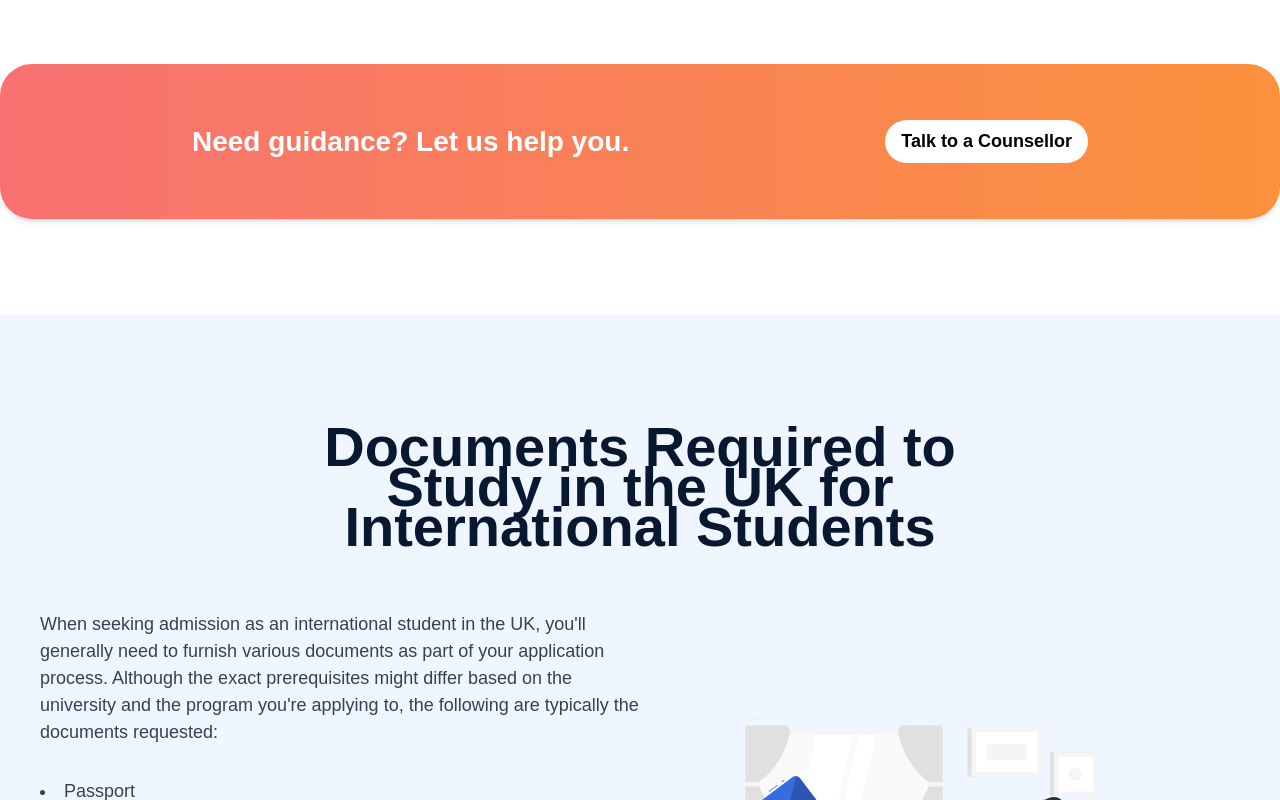
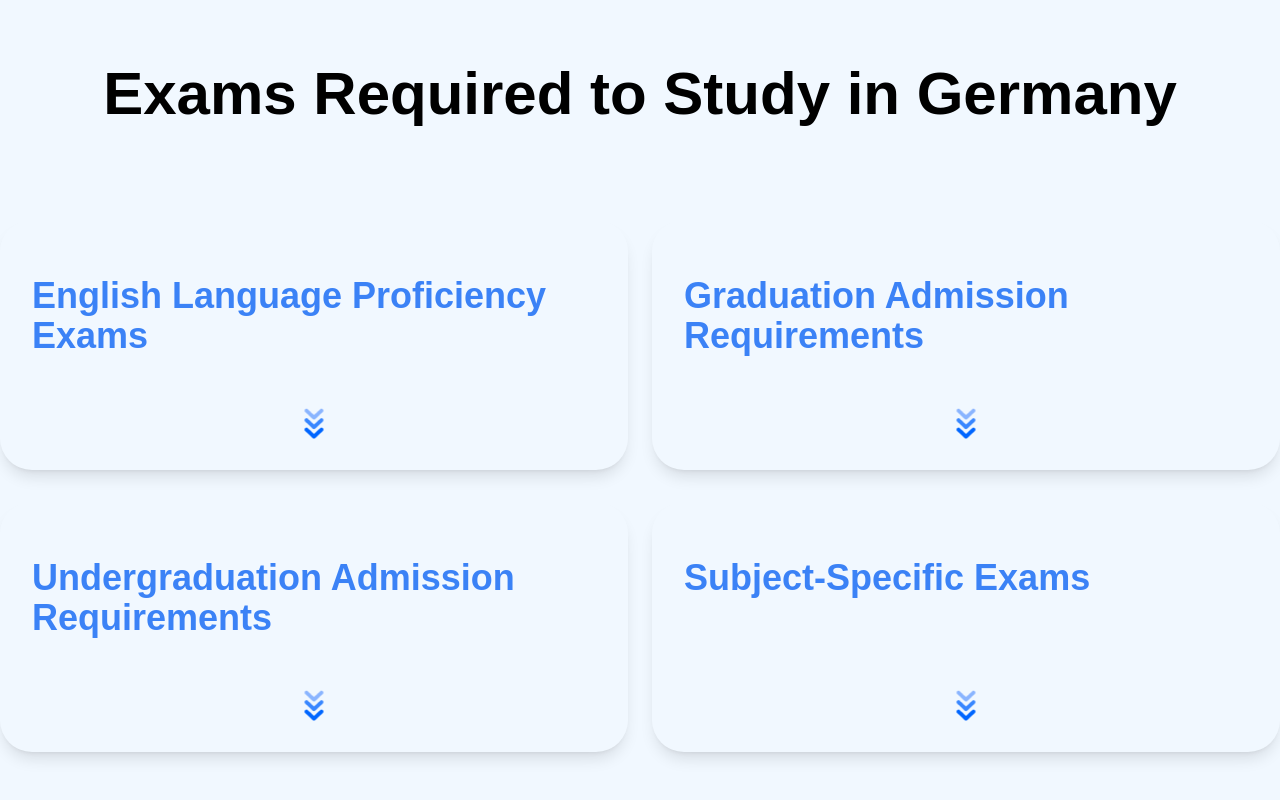
Before and after one commit to Riyaz350/Shabuj-Global-Main, a React (Vite) app: page /StudyDestination in a window 1280 px wide. Shown: the part 4920-5720 px from the top of the page. Built offline with nearby package versions, Linux system fonts and the light colour scheme.

Commit message:
exem section is good to go

```diff
--- /dev/null
+++ b/src/Components/Study_Destination_Components/Exams.jsx
@@ -0,0 +1,228 @@
+import { motion } from "framer-motion";
+import { useState } from "react";
+import arrow from "../../assets/down-iKFcuXTMIQ.png";
+const Exams = () => {
+  const [cardNo, setCardNo] = useState(0);
+  const isSmallScreen = () => window.innerWidth <= 768;
+  return (
+    <div className="m-5 md:m-0 lg:m-0 text-[#3B82F6] bg-[#F1F8FF]">
+      <h1 className="pt-24 text-center font-semibold text-6xl text-black">
+        Exams Required to Study in Germany
+      </h1>
+      <div className="max-w-screen-xl mx-auto grid grid-cols-1 md:grid-cols-2 gap-x-6 gap-y-8 pt-24 pb-36">
+        {/* first card */}
+        <motion.div
+          initial={{ height: "100%" }}
+          animate={
+            !isSmallScreen() && cardNo === 1
+              ? { height: "150%" }
+              : cardNo === 3
+              ? { height: "100%", y: 0 }
+              : { height: "100%", y: 0 }
+          }
+          transition={
+            !isSmallScreen() && cardNo === 1
+              ? { type: "spring", bounce: 0.3, duration: 1 }
+              : cardNo === 3
+              ? { duration: 0.4 }
+              : { duration: 0.3 }
+          }
+          onMouseEnter={() => !isSmallScreen() && setCardNo(1)}
+          onMouseLeave={() => !isSmallScreen() && setCardNo(0)}
+          className="relative bg-[#F1F8FF] rounded-[32px] overflow-hidden shadow-lg lg:m-0 md:m-0 m-5"
+        >
+          <div className="h-[250px]">
+            <div className="px-8 py-14">
+              <h2 className="text-4xl font-semibold mb-2">
+                {" "}
+                English Language Proficiency Exams
+              </h2>
+
+              <p className={`${cardNo === 1 ? "flex" : "hidden"}`}>
+                Students usually need to have completed their secondary
+                education, such as SSC or O-levels, with satisfactory grades.
+                The specific grade requirements may vary depending on the
+                university and program.
+              </p>
+              <br />
+              <p className={`${cardNo === 1 ? "flex" : "hidden"}`}>
+                A minimum overall band score of 5.5 to 6.0 in IELTS, with no
+                individual component (Reading, Writing, Listening, Speaking)
+                score below 5.5, a minimum overall score of 72 to 79 on the
+                internet-based test (IBT) in TOFEL and a minimum overall score
+                of C1 or C2 level respectively are typically required.
+              </p>
+            </div>
+            <div>
+              <div
+                className={`absolute left-1/2 transform -translate-x-1/2 bottom-5 ${
+                  cardNo == 1 ? "hidden" : ""
+                }`}
+              >
+                <img src={arrow} alt="" />
+              </div>
+            </div>
+          </div>
+        </motion.div>
+
+        {/* second card */}
+        <motion.div
+          initial={{ height: "100%" }}
+          animate={
+            !isSmallScreen() && cardNo === 2
+              ? { height: "150%" }
+              : cardNo === 4
+              ? { height: "100%", y: 0 }
+              : { height: "100%", y: 0 }
+          }
+          transition={
+            !isSmallScreen() && cardNo === 2
+              ? { type: "spring", bounce: 0.3, duration: 1 }
+              : cardNo === 4
+              ? { duration: 0.4 }
+              : { duration: 0.3 }
+          }
+          onMouseEnter={() => !isSmallScreen() && setCardNo(2)}
+          onMouseLeave={() => !isSmallScreen() && setCardNo(0)}
+          className="relative bg-[#F1F8FF] rounded-[32px] overflow-hidden shadow-lg lg:m-0 md:m-0 m-5"
+        >
+          <div className="h-[250px]">
+            <div className="px-8 py-14">
+              <h2 className="text-4xl font-semibold mb-2">
+                Graduation Admission Requirements
+              </h2>
+
+              <p className={`${cardNo === 2 ? "flex" : "hidden"}`}>
+                Students usually need to have completed their secondary
+                education, such as SSC or O-levels, with satisfactory grades.
+                The specific grade requirements may vary depending on the
+                university and program.
+              </p>
+              <br />
+              <p className={`${cardNo === 2 ? "flex" : "hidden"}`}>
+                A minimum overall band score of 5.5 to 6.0 in IELTS, with no
+                individual component (Reading, Writing, Listening, Speaking)
+                score below 5.5, a minimum overall score of 72 to 79 on the
+                internet-based test (IBT) in TOFEL and a minimum overall score
+                of C1 or C2 level respectively are typically required.
+              </p>
+            </div>
+            <div>
+            <div
+                className={`absolute left-1/2 transform -translate-x-1/2 bottom-5 ${
+                  cardNo == 2 ? "hidden" : ""
+                }`}
+              >
+                <img src={arrow} alt="" />
+              </div>
+            </div>
+          </div>
+        </motion.div>
+
+        {/* third card */}
+        <motion.div
+          initial={{ height: "100%" }}
+          animate={
+            !isSmallScreen() && cardNo === 3
+              ? { height: "150%", y: "0%" }
+              : cardNo === 1
+              ? { height: "100%", y: "50%" }
+              : { height: "100%", y: 0 }
+          }
+          transition={{
+            type: "spring",
+            bounce: !isSmallScreen() && cardNo === 3 ? 0.3 : 0,
+            duration:
+              !isSmallScreen() && cardNo === 1 ? 0.9 : cardNo === 3 ? 0.9 : 0.6,
+          }}
+          onMouseEnter={() => !isSmallScreen() && setCardNo(3)}
+          onMouseLeave={() => !isSmallScreen() && setCardNo(0)}
+          className="relative bg-[#F1F8FF] rounded-[32px] overflow-hidden shadow-lg lg:m-0 md:m-0 m-5"
+        >
+          <div className="h-[250px]">
+            <div className="px-8 py-14">
+              <h2 className="text-4xl font-semibold mb-2">
+                Undergraduation Admission Requirements
+              </h2>
+
+              <p className={`${cardNo === 3 ? "flex" : "hidden"}`}>
+                Students usually need to have completed their secondary
+                education, such as SSC or O-levels, with satisfactory grades.
+                The specific grade requirements may vary depending on the
+                university and program.
+              </p>
+              <br />
+              <p className={`${cardNo === 3 ? "flex" : "hidden"}`}>
+                A minimum overall band score of 5.5 to 6.0 in IELTS, with no
+                individual component (Reading, Writing, Listening, Speaking)
+                score below 5.5, a minimum overall score of 72 to 79 on the
+                internet-based test (IBT) in TOFEL and a minimum overall score
+                of C1 or C2 level respectively are typically required.
+              </p>
+            </div>
+            <div
+                className={`absolute left-1/2 transform -translate-x-1/2 bottom-5 ${
+                  cardNo == 3 ? "hidden" : ""
+                }`}
+              >
+                <img src={arrow} alt="" />
+              </div>
+          </div>
+        </motion.div>
+
+        {/* fourth card */}
+        <motion.div
+          initial={{ height: "100%" }}
+          animate={
+            !isSmallScreen() && cardNo === 4
+              ? { height: "150%", y: "0%" }
+              : cardNo === 2
+              ? { height: "100%", y: "50%" }
+              : { height: "100%", y: 0 }
+          }
+          transition={{
+            type: "spring",
+            bounce: !isSmallScreen() && cardNo === 4 ? 0.3 : 0,
+            duration:
+              !isSmallScreen() && cardNo === 2 ? 0.9 : cardNo === 4 ? 0.9 : 0.6,
+          }}
+          onMouseEnter={() => !isSmallScreen() && setCardNo(4)}
+          onMouseLeave={() => !isSmallScreen() && setCardNo(0)}
+          className="relative bg-[#F1F8FF] rounded-[32px] overflow-hidden shadow-lg lg:m-0 md:m-0 m-5"
+        >
+          <div className="h-[250px]">
+            <div className="px-8 py-14">
+              <h2 className="text-4xl font-semibold mb-2">
+                Subject-Specific Exams
+              </h2>
+
+              <p className={`${cardNo === 4 ? "flex" : "hidden"}`}>
+                Students usually need to have completed their secondary
+                education, such as SSC or O-levels, with satisfactory grades.
+                The specific grade requirements may vary depending on the
+                university and program.
+              </p>
+              <br />
+              <p className={`${cardNo === 4 ? "flex" : "hidden"}`}>
+                A minimum overall band score of 5.5 to 6.0 in IELTS, with no
+                individual component (Reading, Writing, Listening, Speaking)
+                score below 5.5, a minimum overall score of 72 to 79 on the
+                internet-based test (IBT) in TOFEL and a minimum overall score
+                of C1 or C2 level respectively are typically required.
+              </p>
+            </div>
+            <div
+                className={`absolute left-1/2 transform -translate-x-1/2 bottom-5 ${
+                  cardNo == 4 ? "hidden" : ""
+                }`}
+              >
+                <img src={arrow} alt="" />
+              </div>
+          </div>
+        </motion.div>
+      </div>
+    </div>
+  );
+};
+
+export default Exams;
--- a/src/Components/Study_Destination_Components/RequirementCard.jsx
+++ b/src/Components/Study_Destination_Components/RequirementCard.jsx
@@ -50,7 +50,7 @@ const RequirementCard = () => {
                 education, such as SSC or O-levels, with satisfactory grades.
                 The specific grade requirements may vary depending on the
                 university and program.
-              </p>
+              </p><br />
               <p className={`${cardNo === 1 ? "flex" : "hidden"}`}>
                 A minimum overall band score of 5.5 to 6.0 in IELTS, with no
                 individual component (Reading, Writing, Listening, Speaking)
@@ -128,7 +128,7 @@ const RequirementCard = () => {
                 education, such as SSC or O-levels, with satisfactory grades.
                 The specific grade requirements may vary depending on the
                 university and program.
-              </p>
+              </p><br />
               <p className={`${cardNo === 2 ? "flex" : "hidden"}`}>
                 A minimum overall band score of 5.5 to 6.0 in IELTS, with no
                 individual component (Reading, Writing, Listening, Speaking)
@@ -209,7 +209,7 @@ const RequirementCard = () => {
                 education, such as SSC or O-levels, with satisfactory grades.
                 The specific grade requirements may vary depending on the
                 university and program.
-              </p>
+              </p><br />
               <p className={`${cardNo === 3 ? "flex" : "hidden"}`}>
                 A minimum overall band score of 5.5 to 6.0 in IELTS, with no
                 individual component (Reading, Writing, Listening, Speaking)
@@ -288,7 +288,7 @@ const RequirementCard = () => {
                 education, such as SSC or O-levels, with satisfactory grades.
                 The specific grade requirements may vary depending on the
                 university and program.
-              </p>
+              </p><br />
               <p className={`${cardNo === 4 ? "flex" : "hidden"}`}>
                 A minimum overall band score of 5.5 to 6.0 in IELTS, with no
                 individual component (Reading, Writing, Listening, Speaking)
--- a/src/Pages/Study_Destination/Study_Destination.jsx
+++ b/src/Pages/Study_Destination/Study_Destination.jsx
@@ -1,5 +1,6 @@
 import AnimatedText from "../../Components/Study_Destination_Components/AnimatedText";
 import DocumentsRequired from "../../Components/Study_Destination_Components/DocumentsRequired";
+import Exams from "../../Components/Study_Destination_Components/Exams";
 import Faq from "../../Components/Study_Destination_Components/Faq";
 import GuidanceBanner from "../../Components/Study_Destination_Components/GuidenceBanner";
 
@@ -20,6 +21,7 @@ const Study_Destination = () => {
       <AnimatedText />
       <UniversityCards />
       <RequirementCard />
+      <Exams/>
       <GuidanceBanner />
       <DocumentsRequired />
       <Faq />
```
Also changed, not shown: src/assets/down-iKFcuXTMIQ.png (added).
